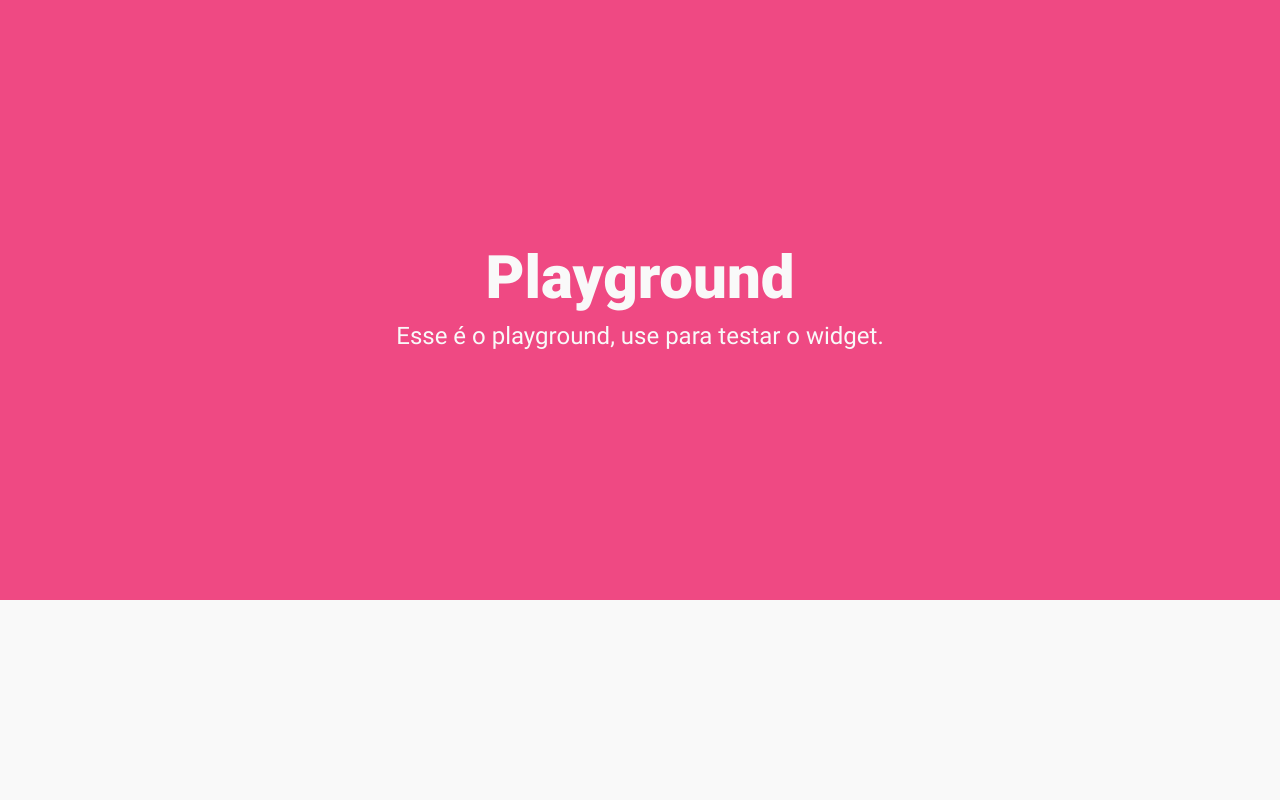
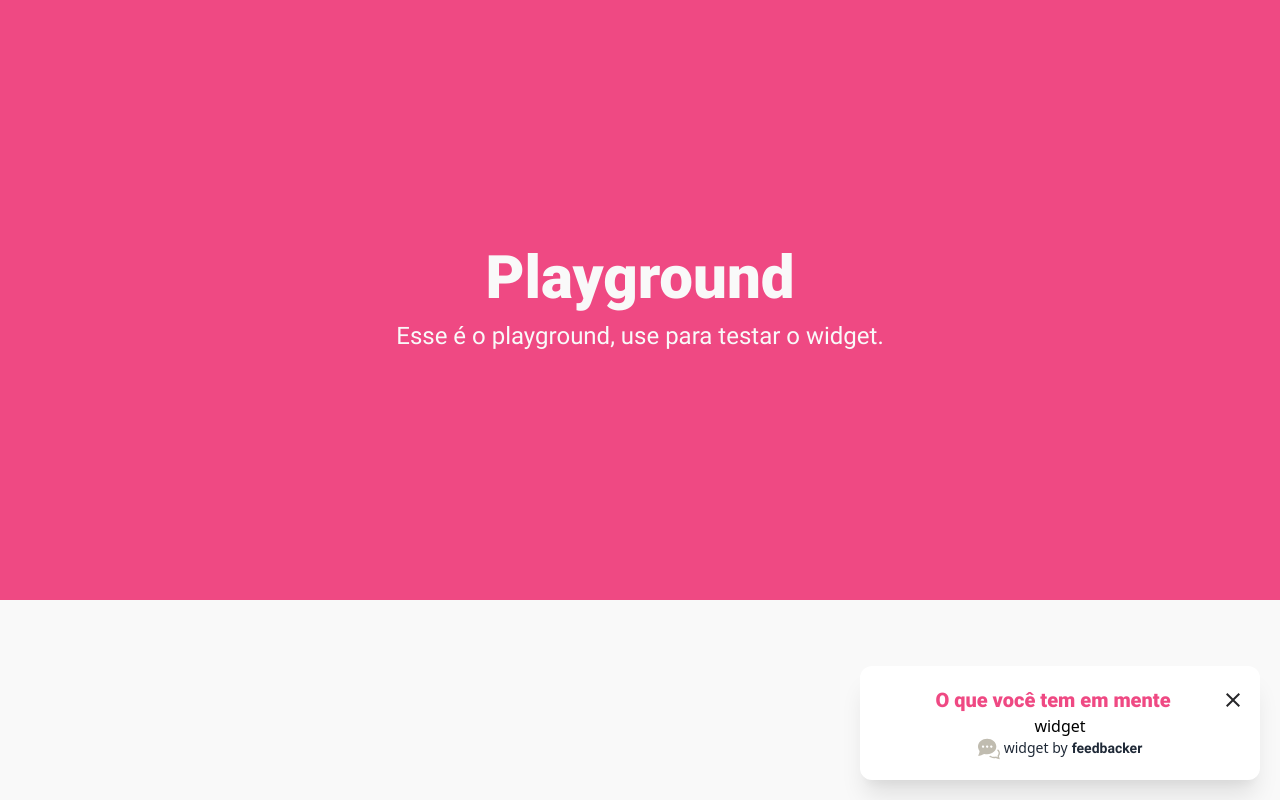
Before and after one commit to SamRFreitas/widget, a Vue app: page / in a window 1280 px wide. Both pictures are taken after a click on the element "Deixe um feedback". Shown: the top 800 px of the page. Built offline with nearby package versions, Linux system fonts and the light colour scheme.

Commit message:
Box implementado

```diff
--- a/src/views/Widget/Box.vue
+++ b/src/views/Widget/Box.vue
@@ -1,3 +1,108 @@
 <template>
-  <h1>box</h1>
+  <div class="box animate__animated animate__fadeInUp animate__faster">
+    <div
+      :class="{
+        'justify-between': canShowAdditionalControlAndInfo,
+        'justify-end': !canShowAdditionalControlAndInfo
+      }"
+      class="relative w-full flex">
+      <button
+        v-if="canShowAdditionalControlAndInfo"
+        @click="back"
+        :disabled="canGoBack"
+        :class="{ invisible: canGoBack }"
+        class="text-xl text-gray-800 focus:outline-none"
+      >
+        <icon name="arrow-right" :color="colors.gray['800']" />
+      </button>
+
+      <p
+        v-if="canShowAdditionalControlAndInfo"
+        class="text-xl font-black text-center text-brand-main"
+        >
+        {{ label }}
+      </p>
+
+      <button
+        @click="() => emit('close-box')"
+        class="text-xl text-gray-800 focus:outline-none"
+      >
+        <icon size="14" name="close" :color="colors.gray['800']" />
+      </button>
+    </div>
+
+    widget
+
+    <div class="text-gray-800 text-sm flex" v-if="canShowAdditionalControlAndInfo">
+      <icon name="Chat" class="mr-1" :color="brandColors.graydark" />
+      widget by
+      <span class="ml-1 font-bold">feedbacker</span>
+    </div>
+  </div>
 </template>
+
+<script lang="ts">
+import { defineComponent, computed, ComputedRef, SetupContext } from 'vue'
+import { brand } from '../../../palette'
+import colors from 'tailwindcss/colors'
+import useStore from '../../hooks/store'
+import Icon from '../../components/Icon/index.vue'
+
+interface SetupReturn {
+  emit: SetupContext['emit'];
+  label: ComputedRef<string>;
+  canGoBack: ComputedRef<boolean>;
+  canShowAdditionalControlAndInfo: ComputedRef<boolean>;
+  colors: Record<string, string>;
+  brandColors: Record<string, string>;
+}
+
+export default defineComponent({
+  emits: ['close-box'],
+  components: { Icon },
+  setup (_, { emit }: SetupContext): SetupReturn {
+    const store = useStore()
+
+    const label = computed<string>(() => {
+      if (store.feedbackType === 'ISSUE') {
+        return 'Reporte um problema'
+      }
+
+      if (store.feedbackType === 'IDEA') {
+        return 'Nos fale a sua ideia'
+      }
+
+      if (store.feedbackType === 'OTHER') {
+        return 'Abra sua mente'
+      }
+
+      return 'O que você tem em mente'
+    })
+
+    const canGoBack = computed<boolean>(() => {
+      return store.currentComponent === 'SelectFeedbackType'
+    })
+
+    const canShowAdditionalControlAndInfo = computed<boolean>(() => {
+      return store.currentComponent !== 'Success' && store.currentComponent !== 'Error'
+    })
+
+    return {
+      emit,
+      label,
+      colors,
+      canGoBack,
+      canShowAdditionalControlAndInfo,
+      brandColors: brand
+    }
+  }
+})
+</script>
+
+<style lang="postcss" scoped>
+.box {
+  @apply fixed z-50 bottom-0 right-0 mb-5 mr-5 bg-white rounded-xl
+    py-5 px-5 flex flex-col items-center shadow-xl select-none;
+  width: 400px
+}
+</style>
```
